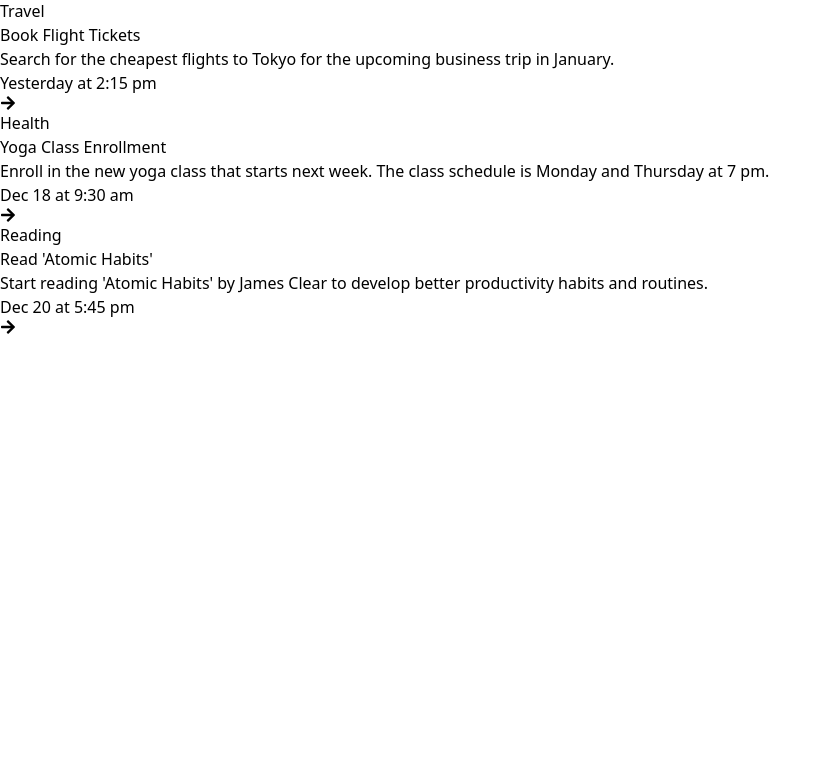
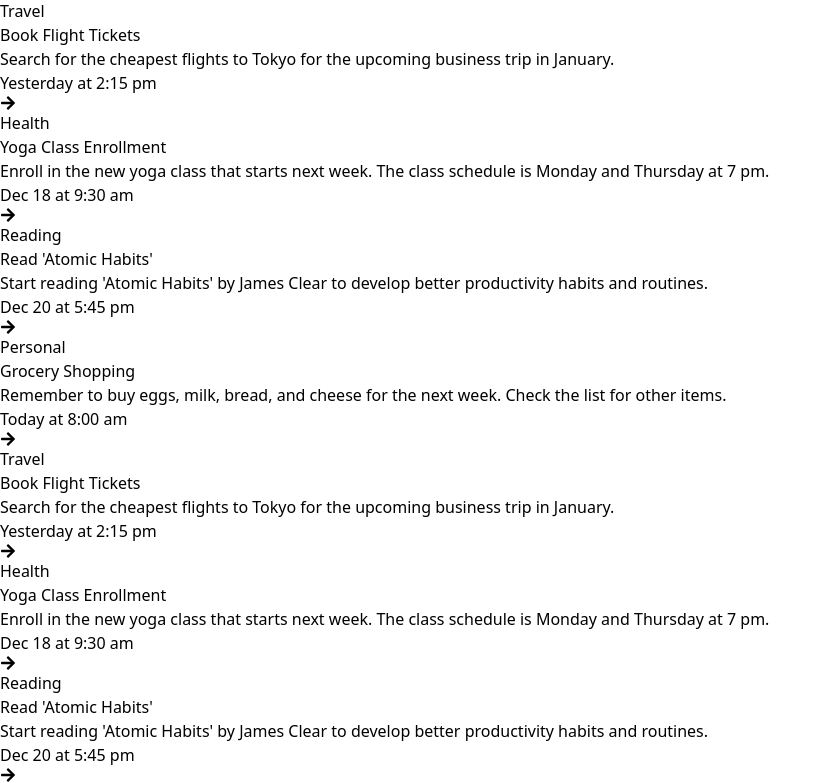
Before and after one commit to Ananthakrishna24/docs-app, a React (Vite) app: page / in a window 1280 px wide. Shown: the part 385-1168 px from the top of the page, without its empty margins (0-831 px from the left). Before the commit the page ends 800 px from the top, so only its background shows below. Built offline with nearby package versions, Linux system fonts and the light colour scheme.

Commit message:
made changes to layout displayed on the card

```diff
--- a/src/components/Card.jsx
+++ b/src/components/Card.jsx
@@ -12,15 +12,15 @@ function Card({ title, description, timestamp, category }) {
 
   return (
     <motion.div
-      initial="hidden"
-      animate="visible"
-      variants={cardVariants}
-      transition={{ duration: 0.5 }}
-      drag // Enables dragging
-      dragConstraints={{ left: 0, right: 0, top: 0, bottom: 0 }} // Constraints of dragging
-      className="max-w-sm rounded overflow-hidden shadow-md p-4 m-4 relative backdrop-filter backdrop-blur-2xl bg-opacity-20 border border-gray-300"
-      style={{ boxShadow: '0 4px 6px 0 hsla(0, 0%, 100%, 0.1), 0 1px 3px 0 hsla(0, 0%, 100%, 0.08)' }}
-    >
+    initial="hidden"
+    animate="visible"
+    variants={cardVariants}
+    transition={{ duration: 5, type: 'spring' }}
+    drag
+    dragConstraints={{ left: 0, right: 0, top: 0, bottom: 0 }}
+    className="max-w-sm rounded overflow-hidden shadow-md p-4 m-4 relative backdrop-filter backdrop-blur-2xl bg-opacity-20 border border-gray-300"
+    style={{ boxShadow: '0 4px 6px 0 hsla(0, 0%, 100%, 0.1), 0 1px 3px 0 hsla(0, 0%, 100%, 0.08)' }}>
+
       <div className="absolute top-0 right-0 px-6 py-4">
         <span className="inline-block bg-gray-800 rounded-full px-3 py-1 text-sm font-semibold text-gray-200">{category}</span>
       </div>
--- a/src/components/Foreground.jsx
+++ b/src/components/Foreground.jsx
@@ -45,12 +45,40 @@ function Foreground() {
       description: "Start reading 'Atomic Habits' by James Clear to develop better productivity habits and routines.",
       timestamp: "Dec 20 at 5:45 pm",
       category: "Reading"
+    },
+    {
+      id: 3,
+      title: "Grocery Shopping",
+      description: "Remember to buy eggs, milk, bread, and cheese for the next week. Check the list for other items.",
+      timestamp: "Today at 8:00 am",
+      category: "Personal"
+    },
+    {
+      id: 4,
+      title: "Book Flight Tickets",
+      description: "Search for the cheapest flights to Tokyo for the upcoming business trip in January.",
+      timestamp: "Yesterday at 2:15 pm",
+      category: "Travel"
+    },
+    {
+      id: 5,
+      title: "Yoga Class Enrollment",
+      description: "Enroll in the new yoga class that starts next week. The class schedule is Monday and Thursday at 7 pm.",
+      timestamp: "Dec 18 at 9:30 am",
+      category: "Health"
+    },
+    {
+      id: 6,
+      title: "Read 'Atomic Habits'",
+      description: "Start reading 'Atomic Habits' by James Clear to develop better productivity habits and routines.",
+      timestamp: "Dec 20 at 5:45 pm",
+      category: "Reading"
     }
   ];
 
   return (
-    <div className="fixed top-0 left-0 z-[3] w-full h-full overflow-auto pt-15 px-4 md:px-8 lg:px-12">
-      <div className="grid grid-cols-1 md:grid-cols-2 lg:grid-cols-3 gap-4">
+    <div className="fixed top-0 left-0 z-[3] w-full h-full p-5 flex items-start justify-center overflow-auto pt-[8%]">
+      <div className="grid grid-cols-3 gap-10">
         {sampleNotes.map((note) => (
           <Card
             key={note.id}
```
